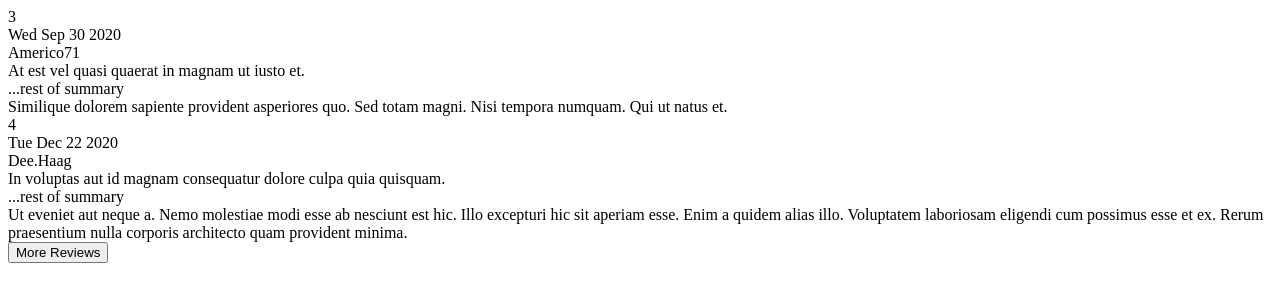
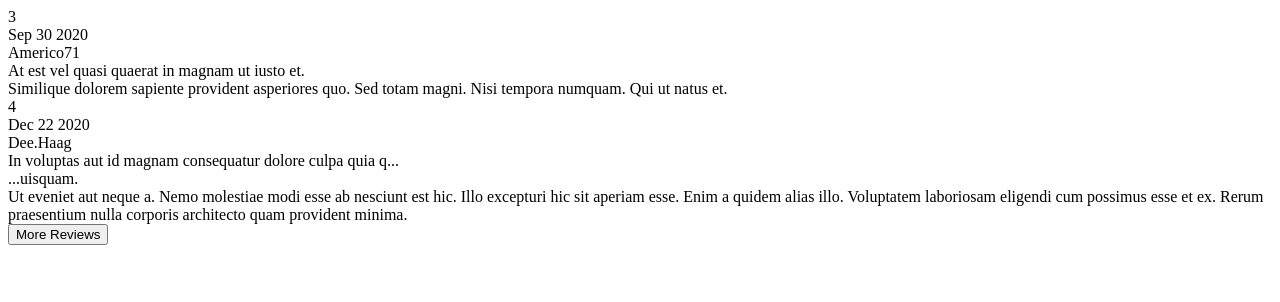
Before and after one commit to fec1-dijkstra/fec, a React app: page / in a window 1280 px wide. Shown: the top 302 px of the page. Built offline with nearby package versions, Linux system fonts and the light colour scheme.

Commit message:
implements summary component

```diff
--- a/client/src/components/ReviewTiles/ReviewTile.jsx
+++ b/client/src/components/ReviewTiles/ReviewTile.jsx
@@ -1,22 +1,24 @@
+/* eslint-disable react/destructuring-assignment */
 /* eslint-disable react/prop-types */
 import React from 'react';
+import Summary from './Summary.jsx';
 
 class ReviewTile extends React.Component {
   constructor(props) {
     super();
-    this.state = { fullBody: props.body, cutBody: props.body };
+    this.state = { fullSum: props.review.summary, cutSum: props.review.summary.substring(60) };
   }
 
   render() {
-    // console.log(this.props);
+    const isLonger = this.state.fullSum.length === this.state.cutSum.length;
+    console.log(isLonger);
     const { review } = this.props;
     return (
       <div className="review-tile" key={review.name}>
         <div className="star-rating">{review.rating}</div>
-        <div className="date">{new Date(review.date).toString().substring(0, 15)}</div>
+        <div className="date">{new Date(review.date).toString().substring(3, 15)}</div>
         <div className="username">{review.reviewer_name}</div>
-        <div className="summary">{review.summary}</div>
-        <div className="summary-ext">...rest of summary</div>
+        <Summary summary={review.summary}/>
         <div className="review-body">{review.body}</div>
       </div>
     );
--- /dev/null
+++ b/client/src/components/ReviewTiles/Summary.jsx
@@ -0,0 +1,16 @@
+/* eslint-disable react/prop-types */
+import React from 'react';
+
+const Summary = ({ summary }) => {
+  if (summary.substring(0, 60).length === summary.length) {
+    return <div className="summary">{summary} </div>;
+  }
+  return (
+    <>
+      <div className="summary"> {`${summary.substring(0, 57)}...`}</div>
+      <div className="summary-cont">{`...${summary.substring(57)}`}</div>
+    </>
+  );
+};
+
+export default Summary;
```
